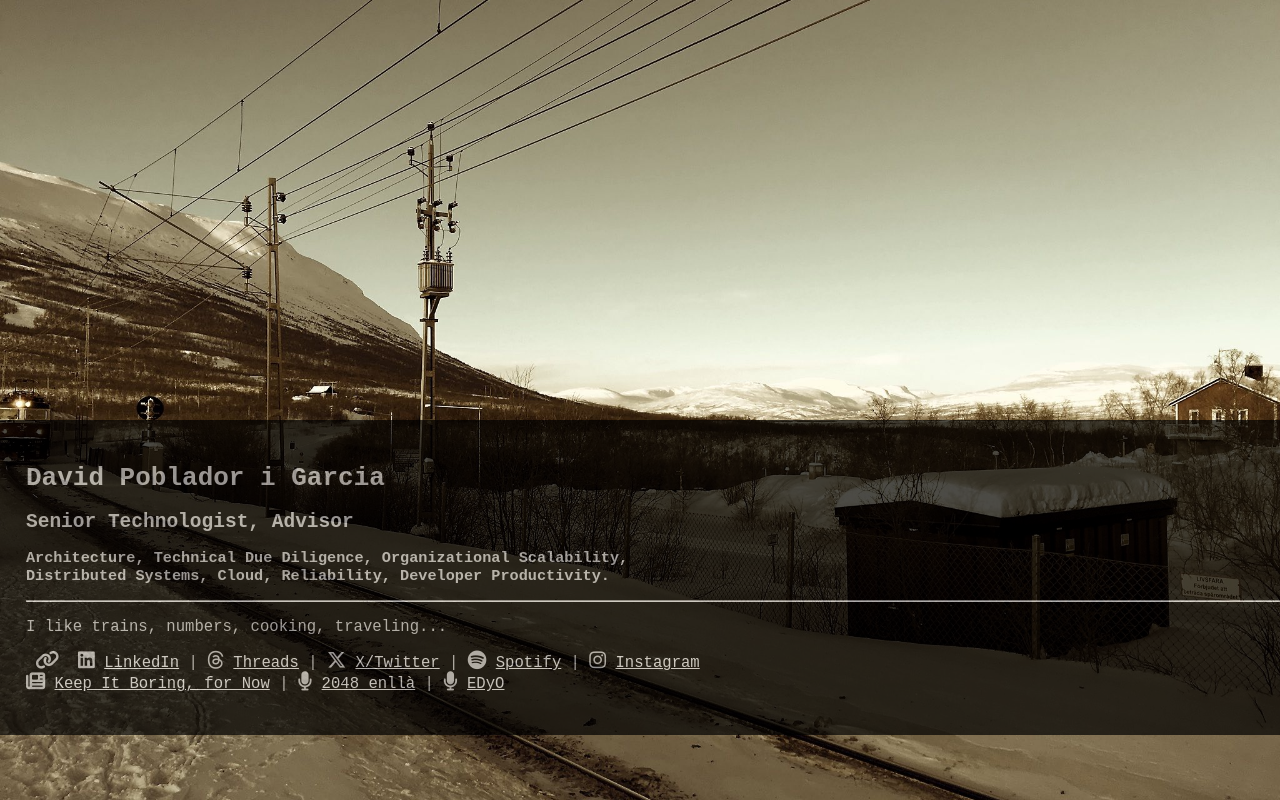
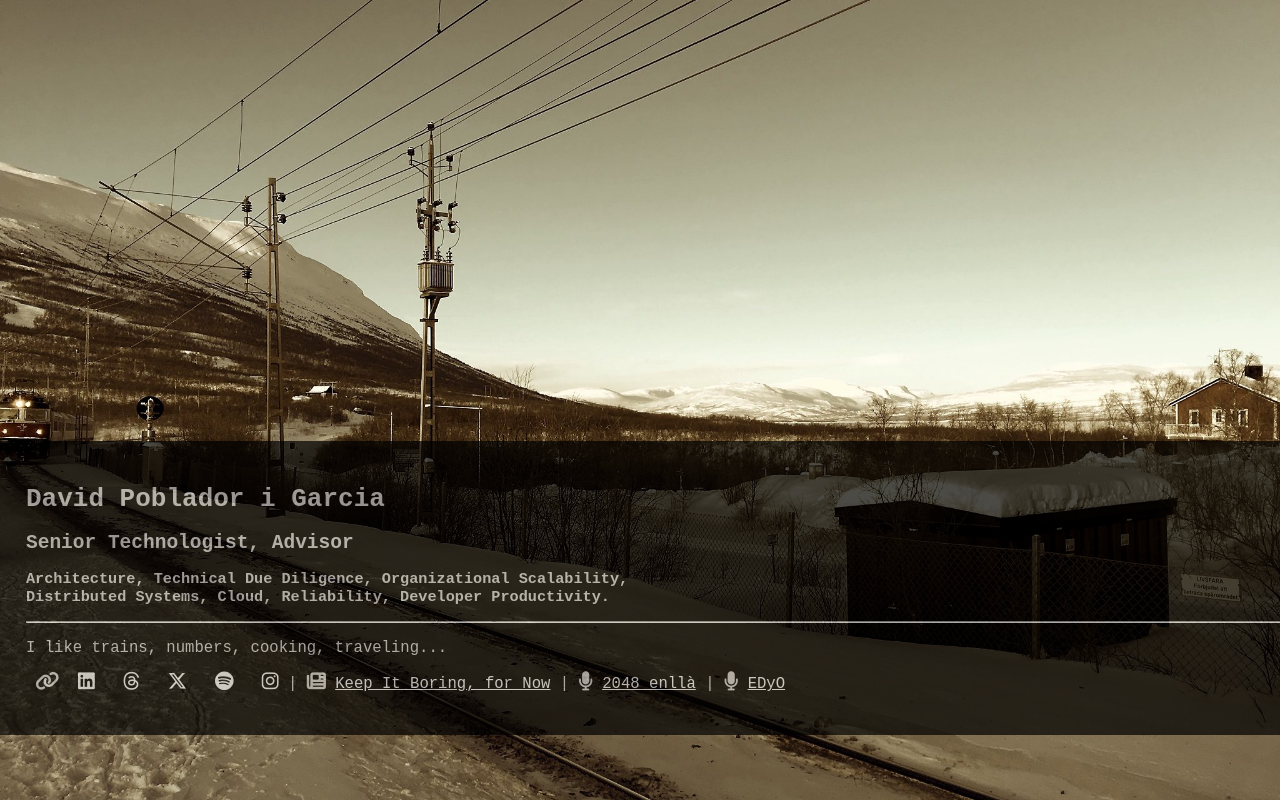
Before and after one commit to davidpoblador/davidpoblador.github.io, a plain HTML site: page docs/index.html in a window 1280 px wide. Drawn offline with Linux system fonts and the light colour scheme.

Commit message:
fix style

```diff
--- a/docs/index.html
+++ b/docs/index.html
@@ -45,6 +45,13 @@
         padding: 2em;
       }
 
+      .iconlink a:link,
+      .iconlink a:visited,
+      .iconlink a:hover,
+      .iconlink a:active {
+        text-decoration: none;
+      }
+
       p {
         font-size: 1.2em;
       }
@@ -71,7 +78,7 @@
       <h1>David Poblador i Garcia</h1>
       <h2>Senior Technologist, Advisor</h2>
       <h3>
-        Architecture, Technical Due Diligence, Organizational Scalability,<br/>
+        Architecture, Technical Due Diligence, Organizational Scalability,<br />
         Distributed Systems, Cloud, Reliability, Developer Productivity.
       </h3>
       <hr />
@@ -79,23 +86,26 @@
       <p>
         &nbsp;<i class="fa-solid fa-link" aria-hidden="true"></i>&nbsp;
 
-        <i class="fa-brands fa-linkedin" aria-hidden="true"></i>
-        <a href="https://www.linkedin.com/in/davidpoblador/">LinkedIn</a> |
-
-        <i class="fa-brands fa-threads" aria-hidden="true"></i>
-        <a href="https://threads.net/@davidpoblador">Threads</a> |
-
-        <i class="fa-brands fa-x-twitter" aria-hidden="true"></i>
-        <a href="https://x.com/davidpoblador">X/Twitter</a> |
-
-        <i class="fa-brands fa-spotify" aria-hidden="true"></i>
-        <a href="https://open.spotify.com/user/nirvanis">Spotify</a> |
-
-        <i class="fa-brands fa-instagram" aria-hidden="true"></i>
-        <a href="https://instagram.com/davidpoblador">Instagram</a>
-
-        <br />
-
+        <a class="iconlink" href="https://www.linkedin.com/in/davidpoblador/"
+          ><i class="fa-brands fa-linkedin" aria-hidden="true"></i
+        ></a>
+        &nbsp;
+        <a class="iconlink" href="https://threads.net/@davidpoblador"
+          ><i class="fa-brands fa-threads" aria-hidden="true"></i
+        ></a>
+        &nbsp;
+        <a class="iconlink" href="https://x.com/davidpoblador"
+          ><i class="fa-brands fa-x-twitter" aria-hidden="true"></i
+        ></a>
+        &nbsp;
+        <a class="iconlink" href="https://open.spotify.com/user/nirvanis"
+          ><i class="fa-brands fa-spotify" aria-hidden="true"></i
+        ></a>
+        &nbsp;
+        <a class="iconlink" href="https://instagram.com/davidpoblador"
+          ><i class="fa-brands fa-instagram" aria-hidden="true"></i
+        ></a>
+        |
         <i class="fa-solid fa-newspaper" aria-hidden="true"></i>
         <a href="https://newsletter.keepitboring.com/"
           >Keep It Boring, for Now</a
```
